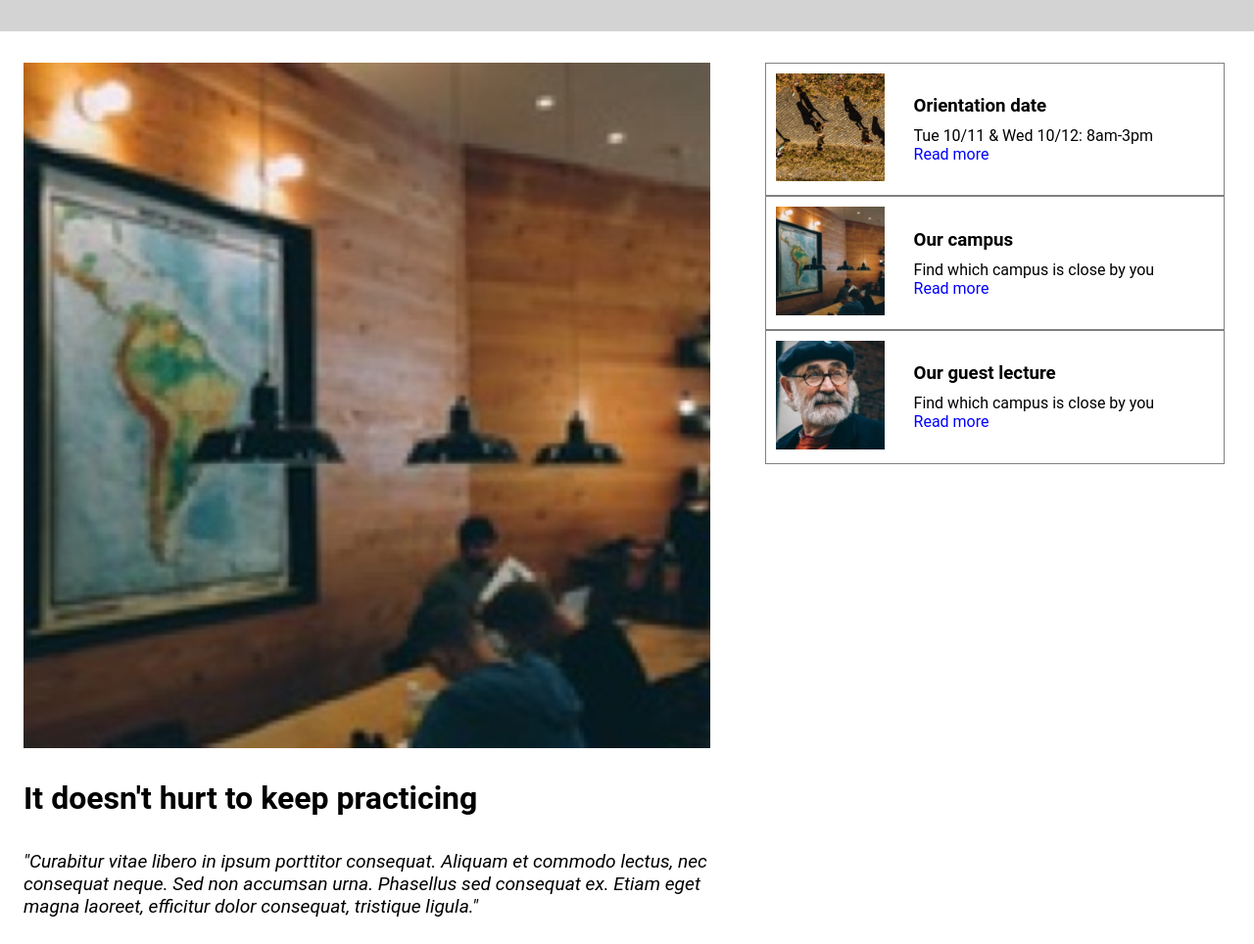
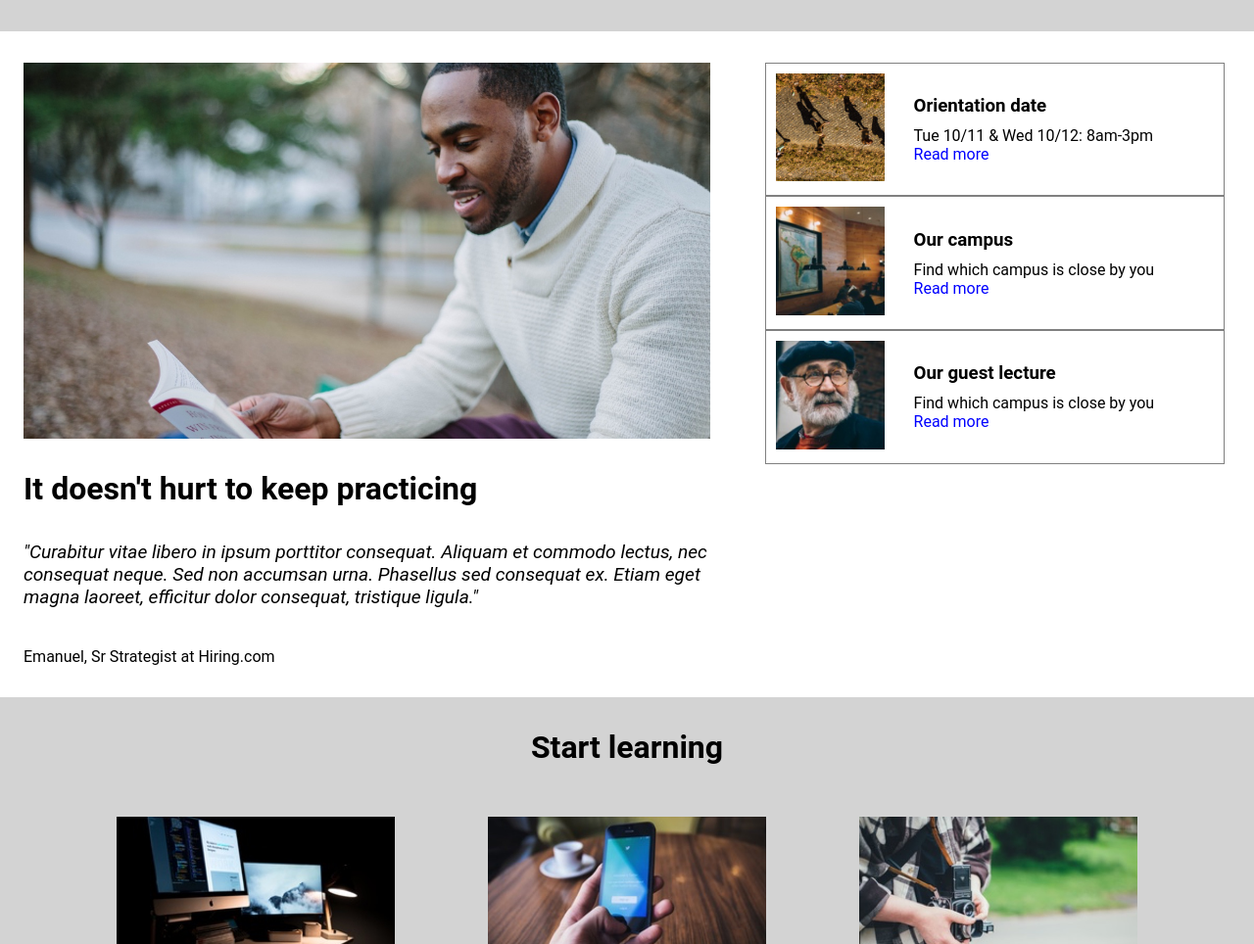
Before and after one commit to darrentseng/colmar_academy_final, a plain HTML site: page index.html in a window 1280 px wide. Shown: the part 634-1598 px from the top of the page at 98% size. Drawn offline with Linux system fonts and the light colour scheme.

Commit message:
Orientation change

```diff
--- a/index.html
+++ b/index.html
@@ -57,7 +57,7 @@
 
     <div class = "emanuel">
         <div class = "emanuel-img">
-            <img src="../colmar_academy_final/resources/images/information-campus.jpg">
+            <img src="../colmar_academy_final/resources/images/information-main.jpg">
         </div>
 
         <div class = "emanuel-text">
```
Also changed, not shown: CSS/style.css (+6 -6 lines), 1 other file.
